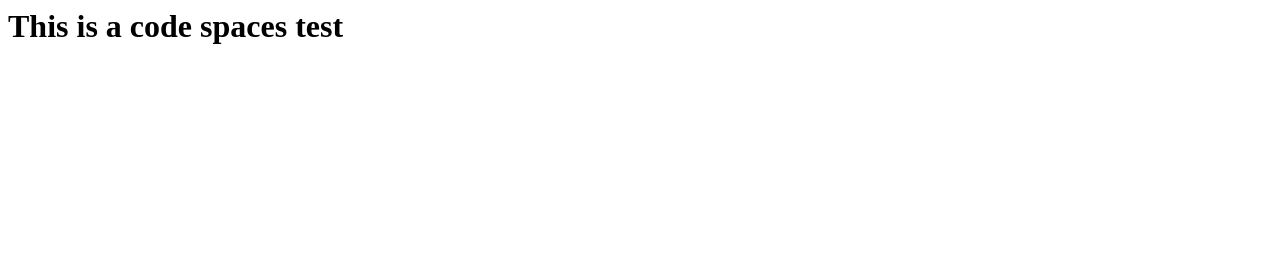
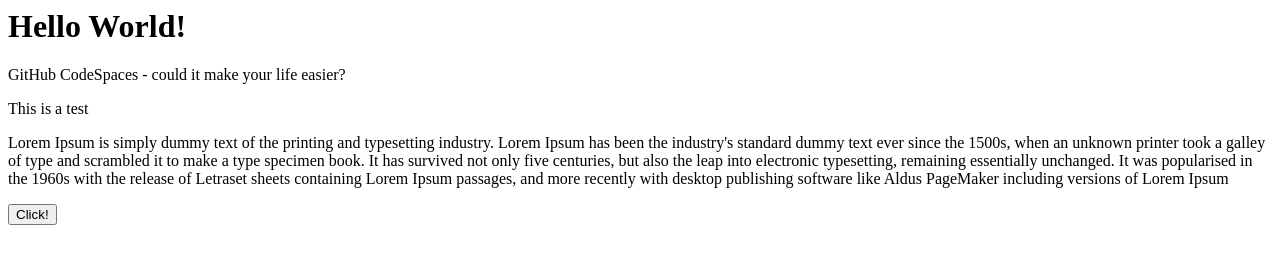
Before and after one commit to dpfernandes/test-codespaces-dpf, a plain HTML site: page index.html in a window 1280 px wide. Drawn offline with Linux system fonts and the light colour scheme.

Commit message:
Update index.html

```diff
--- a/index.html
+++ b/index.html
@@ -1,5 +1,24 @@
 <html>
-  <body>
-    <h1> This is a code spaces test <h1>
-  </body>
+
+<head>
+    <link rel="stylesheet" href="style.css">
+</head>
+
+<body>
+    <h1>Hello World!</h1>
+    <p>GitHub CodeSpaces - could it make your life easier?</p>
+    <p>This is a test</p>
+    <p>
+        Lorem Ipsum is simply dummy text of the printing and typesetting industry. Lorem Ipsum has been the industry's
+        standard dummy text ever since the 1500s, when an unknown printer took a galley of type and scrambled it to make
+        a type specimen book. It has survived not only five centuries, but also the leap into electronic typesetting,
+        remaining essentially unchanged. It was popularised in the 1960s with the release of Letraset sheets containing
+        Lorem Ipsum passages, and more recently with desktop publishing software like Aldus PageMaker including versions
+        of Lorem Ipsum
+    </p>
+    <input id="click" type="button" value="Click!" onclick="sayHello()" />
+    <script src="index.js"></script>
+</body>
+
+
 </html>
```
